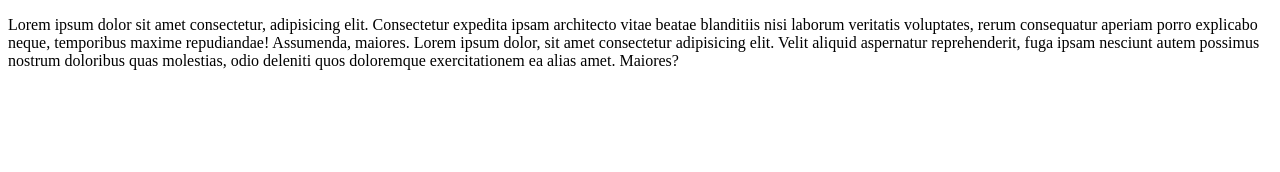
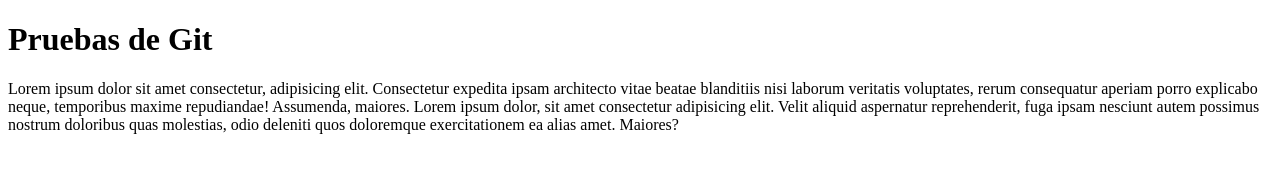
Before and after one commit to Canderichi/mi_repositorio, a plain HTML site: page index.html in a window 1280 px wide. Drawn offline with Linux system fonts and the light colour scheme.

Commit message:
Agregue un titulo al index

```diff
--- a/index.html
+++ b/index.html
@@ -7,6 +7,7 @@
 </head>
 <body>
     <div>
+        <h1>Pruebas de Git</h1>
         <p>Lorem ipsum dolor sit amet consectetur, adipisicing elit. Consectetur expedita ipsam architecto vitae beatae blanditiis nisi laborum veritatis voluptates, rerum consequatur aperiam porro explicabo neque, temporibus maxime repudiandae! Assumenda, maiores.
             Lorem ipsum dolor, sit amet consectetur adipisicing elit. Velit aliquid aspernatur reprehenderit, fuga ipsam nesciunt autem possimus nostrum doloribus quas molestias, odio deleniti quos doloremque exercitationem ea alias amet. Maiores?
         </p>
```
